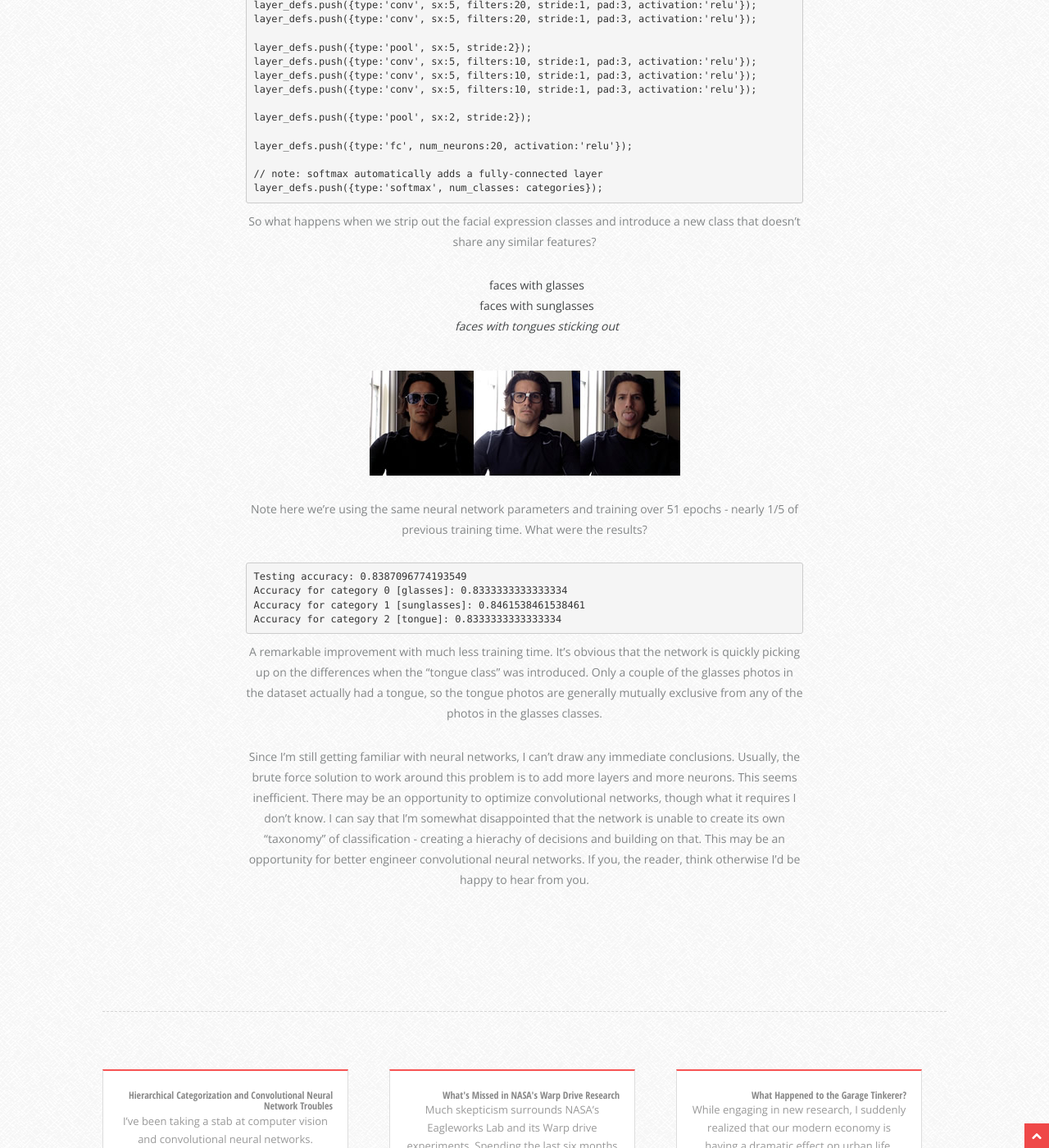
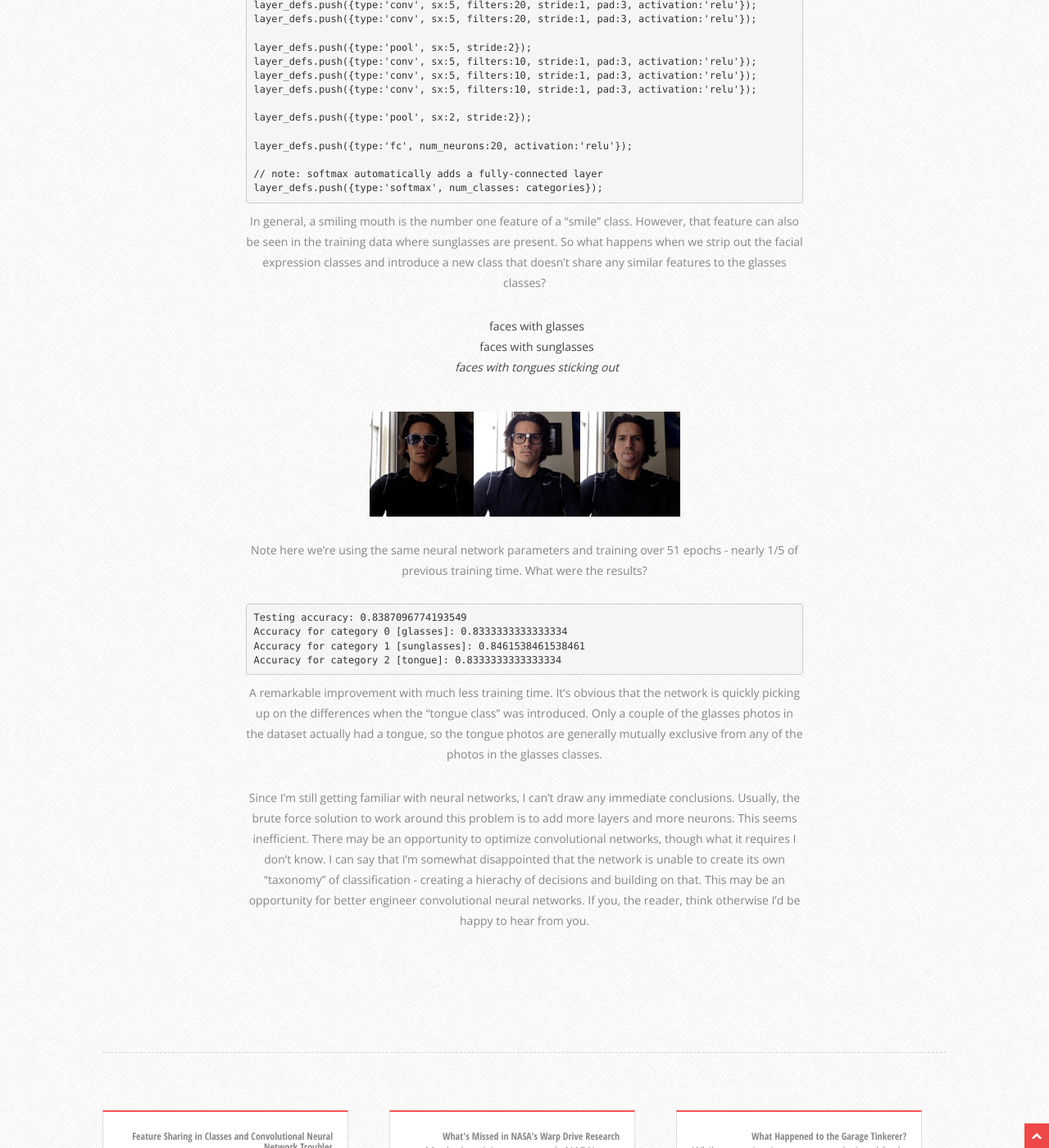
Before and after one commit to crockpotveggies/crockpotveggies.github.io, a Jekyll site: the page built from _posts/2015-08-14-feature-sharing-classes-convolutional-networks.md, in a window 1280 px wide and 1400 px high, scrolled down 1689 px. Shown: the whole window at 82% size. Built offline with Jekyll 4.4.1, drawn with Linux system fonts in a browser that asks for light colours; some web fonts are replaced; Markdown is read by kramdown in place of the engine named in the settings; comment, search, counter and statistics services are not loaded; some of the changed text lies outside the part shown.

Commit message:
"Feature sharing" is probably a better way to describe this.

```diff
--- a/_posts/2015-08-14-hierarchical-classes-convolutional-networks.md
+++ b/_posts/2015-08-14-feature-sharing-classes-convolutional-networks.md
@@ -1,6 +1,6 @@
 ---
 layout: post
-title: Hierarchical Categorization and Convolutional Neural Network Troubles
+title: Feature Sharing in Classes and Convolutional Neural Network Troubles
 ---
 
 I've been taking a stab at computer vision and convolutional neural networks. Interestingly, I discovered a hard-to-solve problem when some classes contained features that indicated to multiple classes.
@@ -49,7 +49,7 @@ layer_defs.push({type:'fc', num_neurons:20, activation:'relu'});
 layer_defs.push({type:'softmax', num_classes: categories});
 </pre>
 
-So what happens when we strip out the facial expression classes and introduce a new class that doesn't share any similar features?
+In general, a smiling mouth is the number one feature of a "smile" class. However, that feature can also be seen in the training data where sunglasses are present. So what happens when we strip out the facial expression classes and introduce a new class that doesn't share any similar features to the glasses classes?
 
 + faces with glasses
 + faces with sunglasses
```
